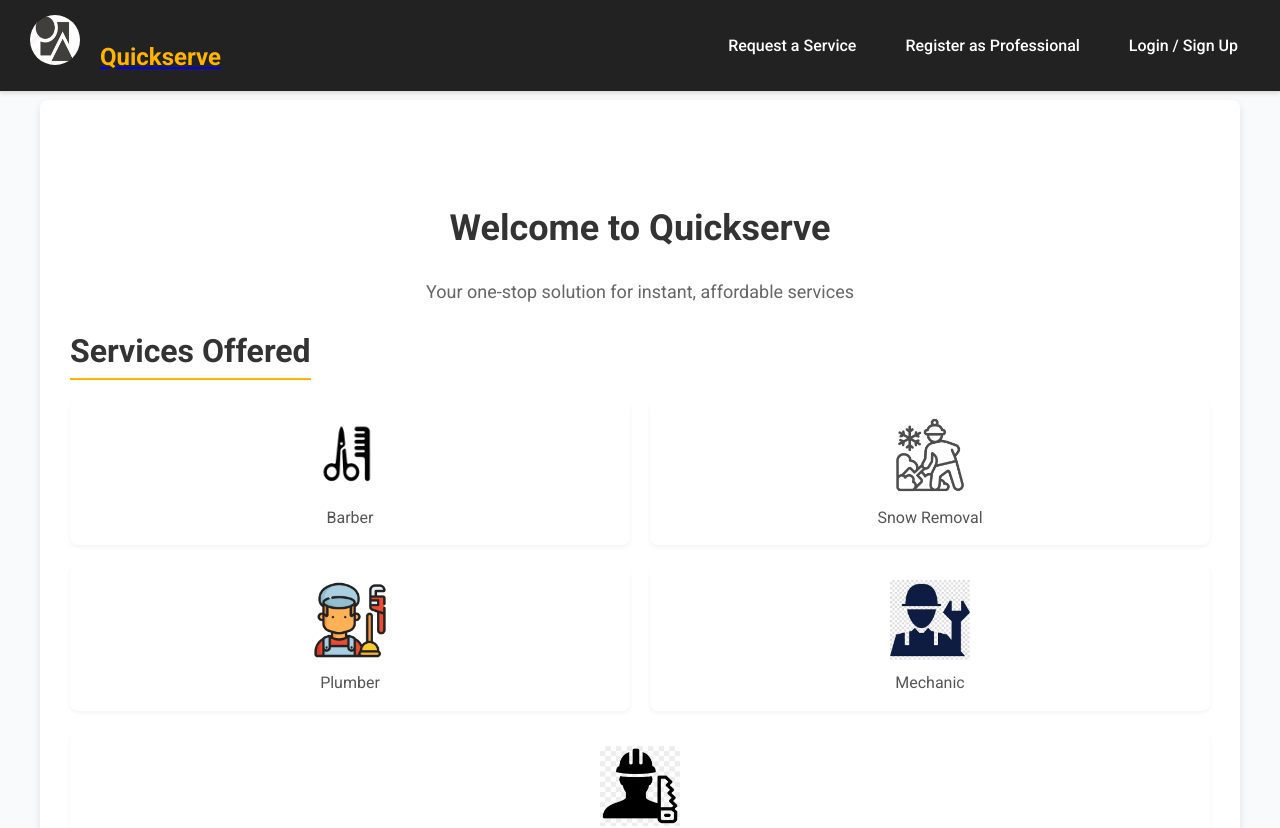
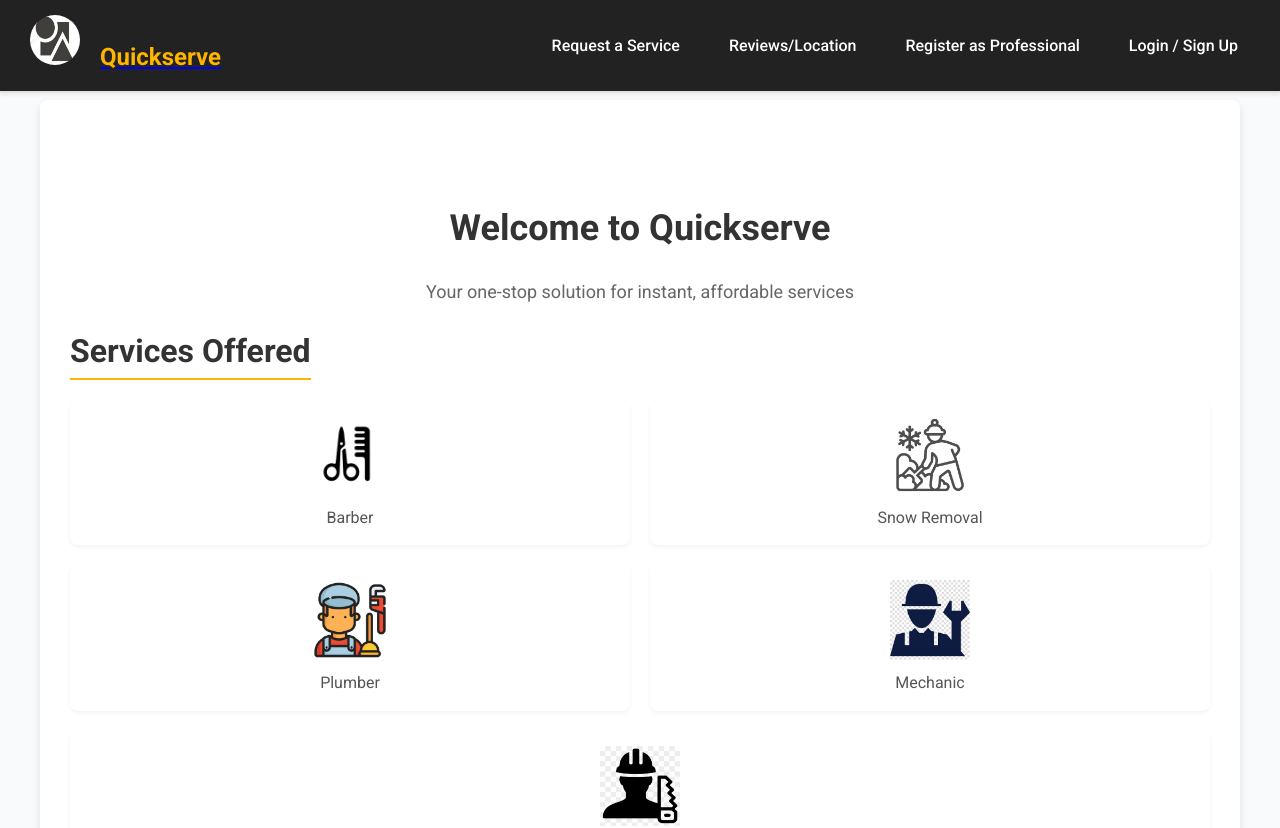
Before and after one commit to ShivamThakker/QuickServe, a React (Create React App) app in the folder Frontend/: page / in a window 1280 px wide. Shown: the top 828 px of the page. Built offline with nearby package versions, Linux system fonts and the light colour scheme; no server answers.

Commit message:
Update Navbar.js

```diff
--- a/Frontend/src/components/Navbar.js
+++ b/Frontend/src/components/Navbar.js
@@ -1,4 +1,3 @@
-// src/components/Navbar.js
 import React from 'react';
 import { Link, useNavigate } from 'react-router-dom';
 import './Navbar.css'; // Add this if you have custom styling
@@ -29,6 +28,7 @@ const Navbar = ({ user, handleLogout }) => {
       </div>
       <div className="navbar-links">
         <button onClick={handleRequestServiceClick} className="navbar-link">Request a Service</button>
+        <Link to="/reviews-location" className="navbar-link">Reviews/Location</Link>
         {user ? (
           <>
             <span className="navbar-link">Welcome, {user.name}</span>
```
